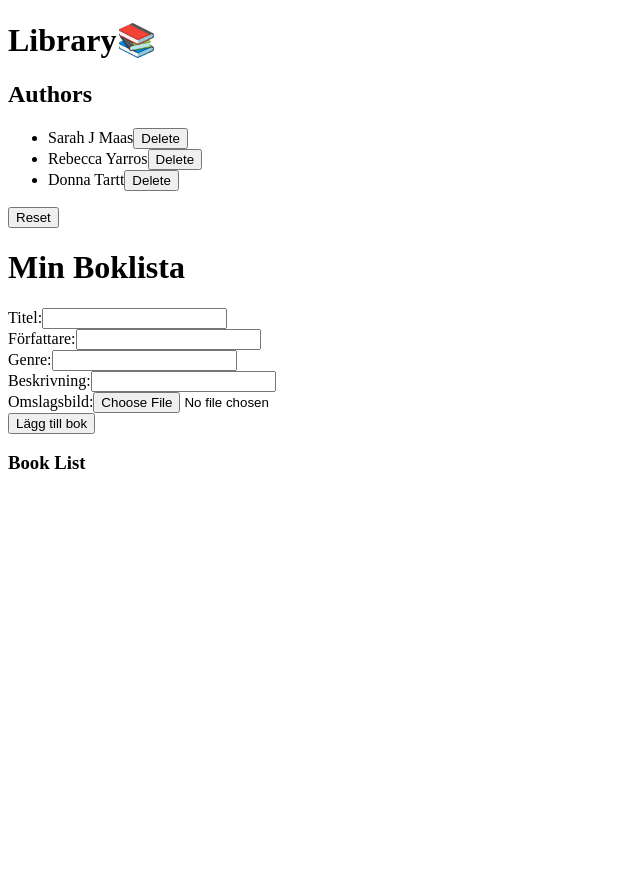
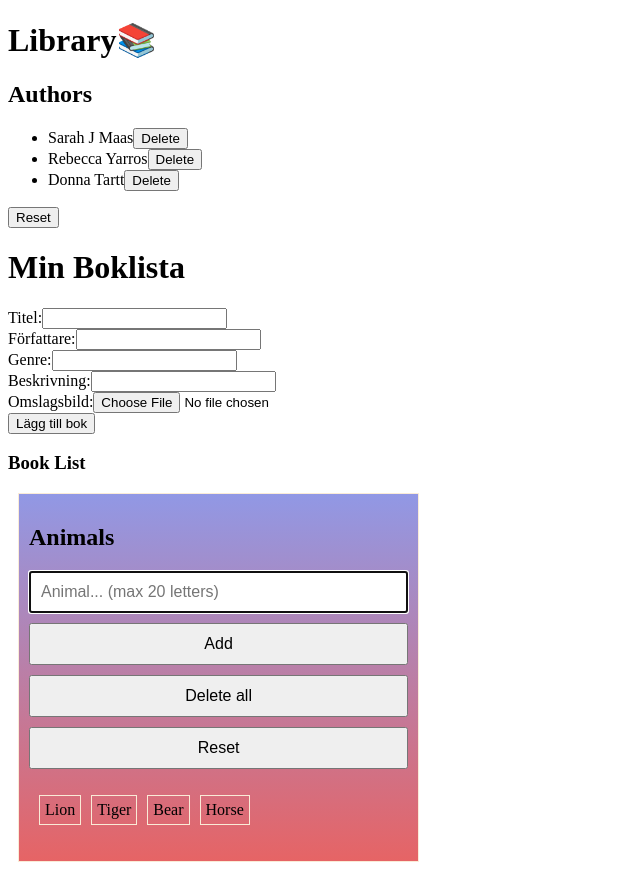
Before and after one commit to Stephaniebaard/Library, a React (Vite) app: page / in a window 1280 px wide. Shown: the whole page, without its empty margins (0-640 px from the left). Before the commit the page ends 800 px from the top, so only its background shows below. Built offline with nearby package versions, Linux system fonts and the light colour scheme.

Commit message:
Added AnimalList

```diff
--- a/src/App.tsx
+++ b/src/App.tsx
@@ -1,18 +1,17 @@
-
-import "./App.scss";
-import AuthorList from "./widget/AuthorList/AuthorList";
-import BookBox from "./widget/BookBox/BookBox";
-
+import './App.scss';
+import AnimalList from './widget/AnimalList/AnimalList';
+import AuthorList from './widget/AuthorList/AuthorList';
+import BookBox from './widget/BookBox/BookBox';
 
 function App() {
   return (
     <>
       <h1>Library📚</h1>
-      <AuthorList/>
-      <BookBox/>
+      <AuthorList />
+      <BookBox />
+      <AnimalList />
     </>
   );
 }
 
-
 export default App;
--- /dev/null
+++ b/src/widget/AnimalList/AnimalItem/AnimalItem.scss
@@ -0,0 +1,4 @@
+.AnimalItem {
+  border: 1px solid antiquewhite;
+  padding: 5px;
+}
--- /dev/null
+++ b/src/widget/AnimalList/AnimalItem/AnimalItem.tsx
@@ -0,0 +1,11 @@
+import './AnimalItem.scss';
+
+type AnimalItemProps = {
+  animal: string;
+};
+
+function AnimalItem({ animal }: AnimalItemProps) {
+  return <li className='AnimalItem'>{animal}</li>;
+}
+
+export default AnimalItem;
--- /dev/null
+++ b/src/widget/AnimalList/AnimalList.scss
@@ -0,0 +1,43 @@
+.AnimalListDiv {
+  background: linear-gradient(#9198e5, #e66465);
+  min-width: 25%;
+  max-width: 30%;
+  border: antiquewhite 1px solid;
+  padding: 10px;
+  margin: 10px;
+  display: flex;
+  flex-direction: column;
+  width: 100%;
+
+  h2 {
+    width: 100%;
+  }
+}
+
+.AnimalList {
+  list-style: none;
+  display: flex;
+  width: 100%;
+  flex-wrap: wrap;
+  gap: 10px;
+  padding: 10px;
+
+  li {
+    width: fit-content;
+  }
+}
+
+.AnimalInput {
+  display: flex;
+  flex-direction: column;
+  width: 100%;
+  gap: 10px;
+}
+
+.AnimalInput input,
+.AnimalInput button {
+  width: 100%;
+  padding: 10px;
+  font-size: 1rem;
+  box-sizing: border-box;
+}
--- /dev/null
+++ b/src/widget/AnimalList/AnimalList.tsx
@@ -0,0 +1,51 @@
+import { useState } from 'react';
+import './AnimalList.scss';
+import AnimalItem from './AnimalItem/AnimalItem';
+
+const animalsList = ['Lion', 'Tiger', 'Bear', 'Horse'];
+
+function AnimalList() {
+  const [animals, setAnimals] = useState<string[]>(animalsList);
+  const [inputAnimal, setInputAnimal] = useState('');
+
+  const addAnimal = () => {
+    inputAnimal.trim() && setAnimals([...animals, inputAnimal]);
+    setInputAnimal('');
+  };
+
+  const deleteAll = () => {
+    setAnimals([]);
+  };
+
+  const reset = () => {
+    setAnimals([...animalsList]);
+  };
+
+  return (
+    <div className='AnimalListDiv ListDiv'>
+      <h2>Animals</h2>
+      <section className='AnimalInput'>
+        <input
+          autoFocus
+          type='text'
+          placeholder='Animal... (max 20 letters)'
+          maxLength={20}
+          value={inputAnimal}
+          onChange={(e) => setInputAnimal(e.target.value)}
+          onKeyDown={(e) => e.key === 'Enter' && addAnimal()}
+        />
+        <button onClick={addAnimal}>Add</button>
+        <button onClick={deleteAll}>Delete all</button>
+        <button onClick={reset}>Reset</button>
+      </section>
+
+      <ul className='AnimalList List'>
+        {animals.map((animal, index) => (
+          <AnimalItem key={index} animal={animal} />
+        ))}
+      </ul>
+    </div>
+  );
+}
+
+export default AnimalList;
```
